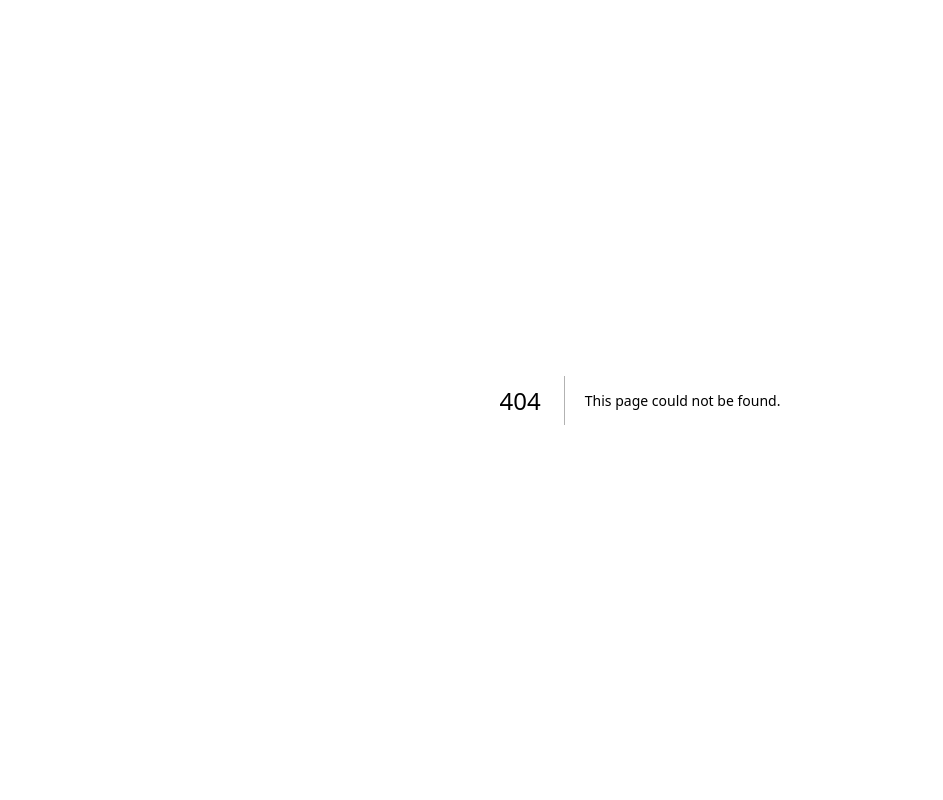
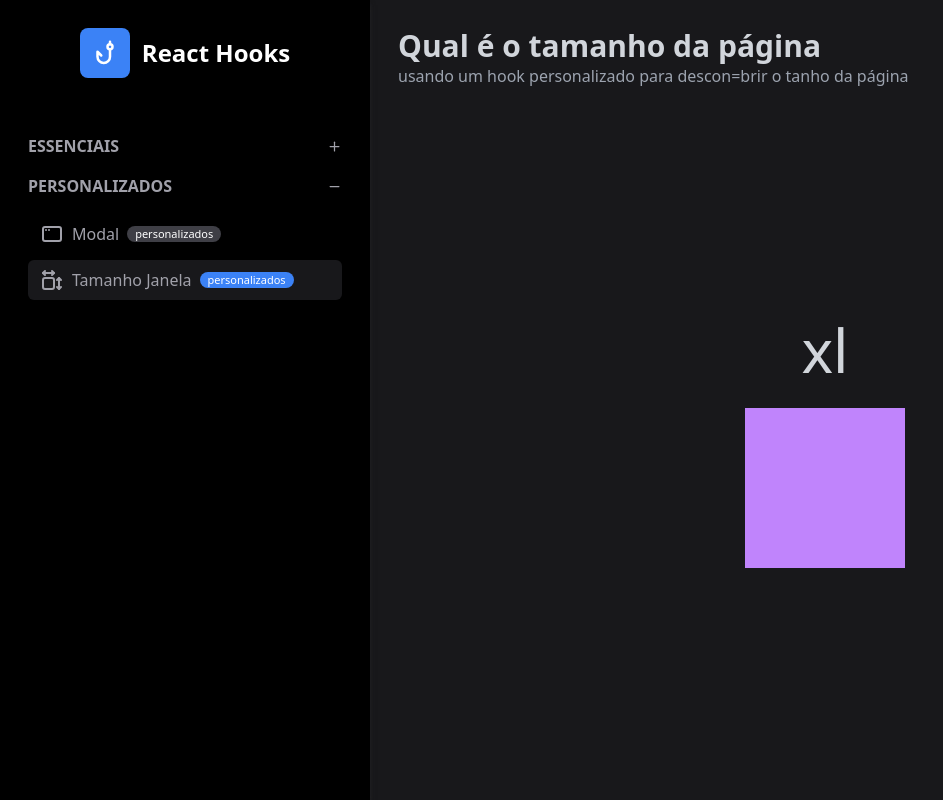
Before and after one commit to maryson011/repo-js, a Next.js app in the folder FundamentosReact/react-hooks/: page /personalizados/tamanhoJanela in a window 1280 px wide. Before the commit this address had no page. Shown: the whole page, without its empty margins (0-943 px from the left). Built offline with nearby package versions, Linux system fonts and the light colour scheme.

Commit message:
feat: hook personalized 'useTamanhoJanela' (react-hooks)

```diff
--- a/FundamentosReact/react-hooks/src/components/template/MenuPrincipal.tsx
+++ b/FundamentosReact/react-hooks/src/components/template/MenuPrincipal.tsx
@@ -1,4 +1,4 @@
-import { IconMenu, IconX, IconNumbers, IconUsers, IconArrowsLeftRight, IconMathGreater, IconLetterCase, IconRefreshAlert, IconSection, IconAppWindow } from "@tabler/icons-react";
+import { IconMenu, IconX, IconNumbers, IconUsers, IconArrowsLeftRight, IconMathGreater, IconLetterCase, IconRefreshAlert, IconSection, IconAppWindow, IconDimensions } from "@tabler/icons-react";
 import { MenuItem } from "../../data/models/MenuItem";
 import { MenuSecao } from "../../data/models/MenuSecao";
 import Logo from "./Logo";
@@ -28,6 +28,7 @@ export default function MenuPrincipal() {
             aberta: true,
             itens: [
                 {titulo: "Modal", url: "/personalizados/modal", tag: "personalizados", icone: <IconAppWindow/>},
+                {titulo: "Tamanho Janela", url: "/personalizados/tamanhoJanela", tag: "personalizados", icone: <IconDimensions/>},
             ]
         }
     ];
--- /dev/null
+++ b/FundamentosReact/react-hooks/src/data/hooks/useTamanhoJanela.ts
@@ -0,0 +1,40 @@
+import { useEffect, useState } from "react";
+
+function getTamanhoDaJanela(){
+    if(typeof window !== 'undefined'){
+        const {innerWidth: largura, innerHeight: altura} = window
+        return {largura,altura}
+    } else {
+        return {largura:-1,altura:-1}
+    }
+}
+
+export default function useTamenhoJanela() {
+    const [tamanhoDaJanela, setTamanhoDaJanela] = useState(getTamanhoDaJanela())
+    useEffect(()=>{
+        function tamanhoMudou(){
+            setTamanhoDaJanela(getTamanhoDaJanela())
+        }
+        window.addEventListener("resize", tamanhoMudou)
+        return () => {
+            window.removeEventListener("resize", tamanhoMudou)
+        }
+    }, [])
+
+    function entre(min: number, max: number) {
+        return tamanhoDaJanela.largura >=min && tamanhoDaJanela.largura < max
+    }
+
+    const dimensoes = {
+        sm: entre(640, 768),
+        md: entre(728, 1024),
+        lg: entre(1024, 1280),
+        xl: entre(1280,1536),
+        xl2: entre(1536, Number.MAX_VALUE)
+    }
+
+    const tamanhoVerdadeiro = Object.entries(dimensoes)
+        .filter((el) => el[1])
+
+    return tamanhoVerdadeiro[0]?.[0]
+}
--- /dev/null
+++ b/FundamentosReact/react-hooks/src/pages/personalizados/tamanhoJanela.tsx
@@ -0,0 +1,20 @@
+import Display from "@/components/template/Display";
+import Pagina from "@/components/template/Pagina";
+import useTamenhoJanela from "@/data/hooks/useTamanhoJanela";
+
+export default function(){
+    const tamanho = useTamenhoJanela()
+    return (
+        <Pagina titulo="Qual é o tamanho da página" subtitulo="usando um hook personalizado para descon=brir o tanho da página">
+            <Display texto={tamanho}/>
+            <div className={`
+                w-40 h-40
+                sm:bg-blue-400
+                md:bg-pink-400
+                lg:bg-green-400
+                xl:bg-purple-400
+                2xl:bg-orange-400
+                `}></div>
+        </Pagina>
+    )
+}
```
